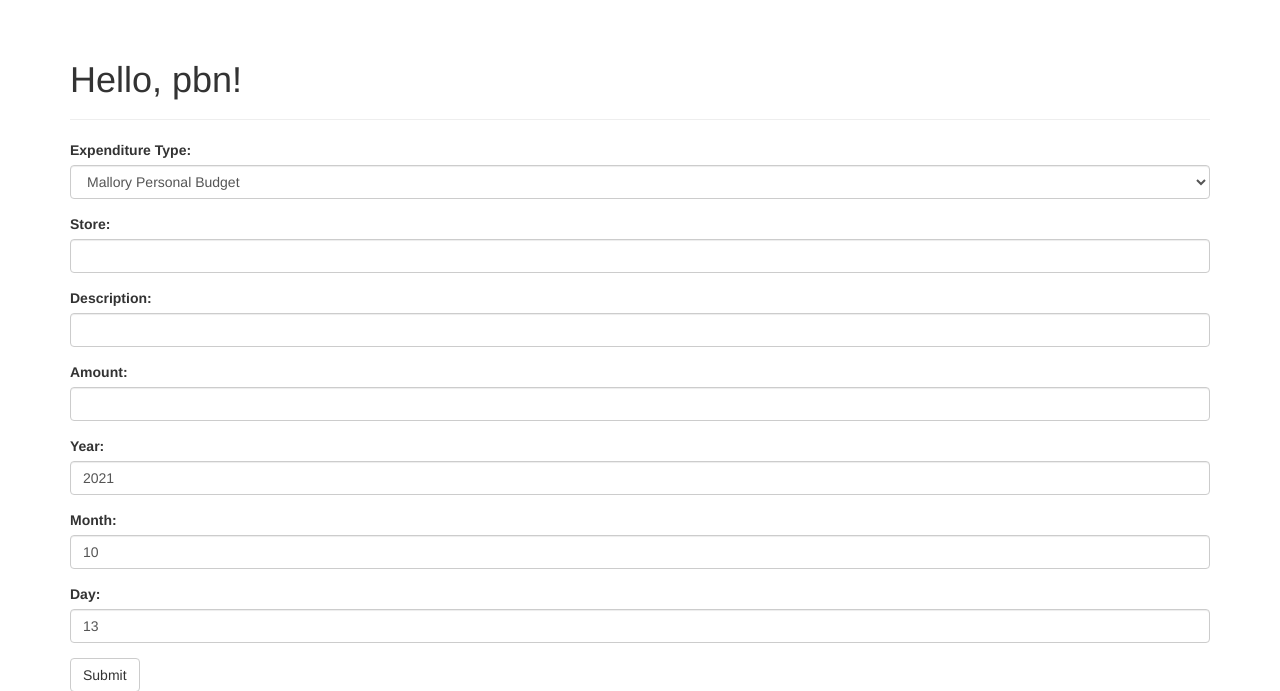
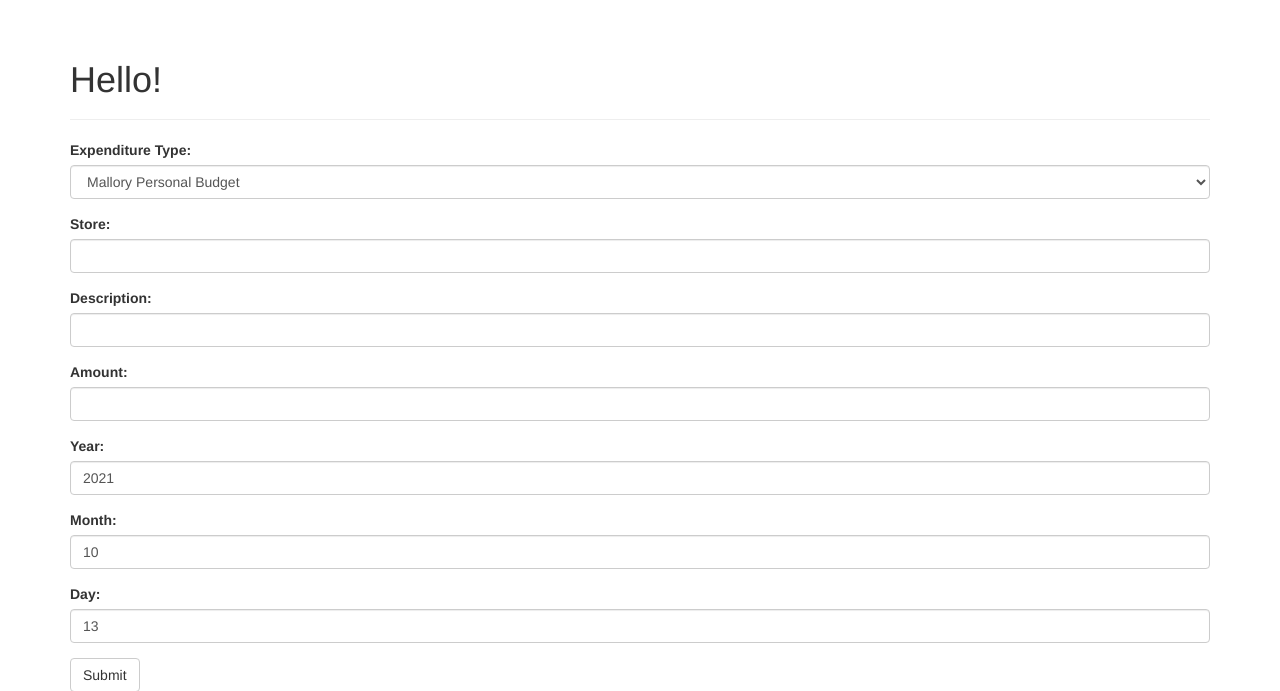
Before and after one commit to twwebb3/household-finance, a Flask app: page /expenditure_entry in a window 1280 px wide. Shown: the part 52-743 px from the top of the page. Run offline with Flask 2, Linux system fonts and the light colour scheme; some libraries are stand-ins or nearby versions.

Commit message:
index.html: deleting the name BS and just saying 'Hello!'. Just a placeholder.

```diff
--- a/templates/index.html
+++ b/templates/index.html
@@ -5,7 +5,7 @@
 
 {% block page_content %}
 <div class="page-header">
-    <h1>Hello, {% if name %}{{ name }}{% else %}pbn{% endif %}!</h1>
+    <h1>Hello!</h1>
 </div>
 {{ wtf.quick_form(form) }}
 <div>
```
